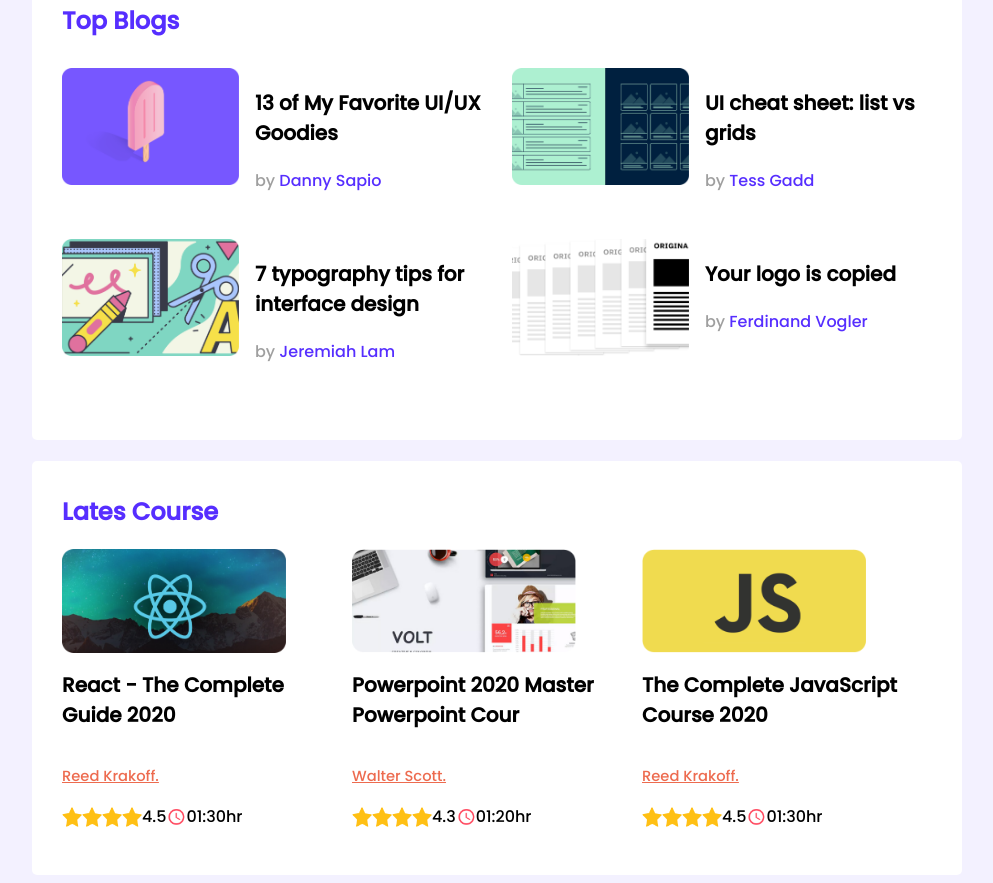
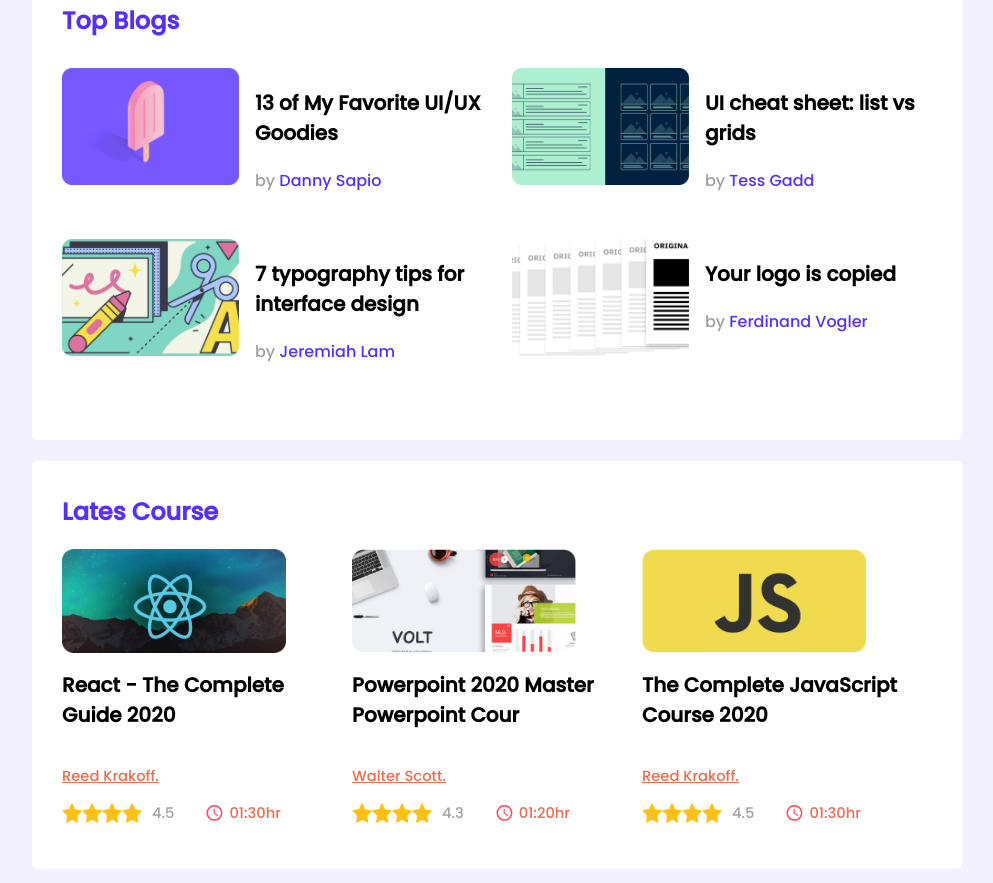
Before and after one commit to Parthib666/leader-board, a plain HTML site: page index.html in a window 1280 px wide. Shown: the part 329-1212 px from the top of the page, without its empty margins (143-1136 px from the left). Drawn offline with Linux system fonts and the light colour scheme.

Commit message:
finished

```diff
--- a/index.html
+++ b/index.html
@@ -107,10 +107,12 @@
                                 <img src="images/icons/star.png" alt="">
                                 <img src="images/icons/star.png" alt="">
                                 <img src="images/icons/star.png" alt="">
+                                <p>4.5</p>
                             </div>
-                            <p>4.5</p>
+                            <div class="duration">
                                 <img src="images/icons/clock.png" alt="">
                                 <p>01:30hr</p>
+                            </div>
                         </div>
 
                 </div>
@@ -124,10 +126,12 @@
                                 <img src="images/icons/star.png" alt="">
                                 <img src="images/icons/star.png" alt="">
                                 <img src="images/icons/star.png" alt="">
+                                <p>4.3</p>
                             </div>
-                            <p>4.3</p>
+                            <div class="duration">
                                 <img src="images/icons/clock.png" alt="">
                                 <p>01:20hr</p>
+                            </div>
                         </div>
 
                 </div>
@@ -141,10 +145,12 @@
                                 <img src="images/icons/star.png" alt="">
                                 <img src="images/icons/star.png" alt="">
                                 <img src="images/icons/star.png" alt="">
+                                <p>4.5</p>
                             </div>
-                            <p>4.5</p>
+                            <div class="duration">
                                 <img src="images/icons/clock.png" alt="">
                                 <p>01:30hr</p>
+                            </div>
                         </div>
 
                 </div>
--- a/styles/styles.css
+++ b/styles/styles.css
@@ -129,6 +129,7 @@ hr {
 .rating {
     display: flex;
     align-items: center;
+    gap: 30px;
 
 
 }
@@ -142,3 +143,16 @@ hr {
     width: 20px;
     height: 20px;
 }
+.stars p{
+    font-size: 14.691px;
+    color: #A2A2A2;
+    margin-left: 10px;
+}
+
+.duration {
+    display: flex;
+    gap: 5px;
+    align-items: center;
+    font-size: 14.691px;
+    color: #ED6B4F
+}
```
Lines whose indentation alone changed are shown as unchanged.
